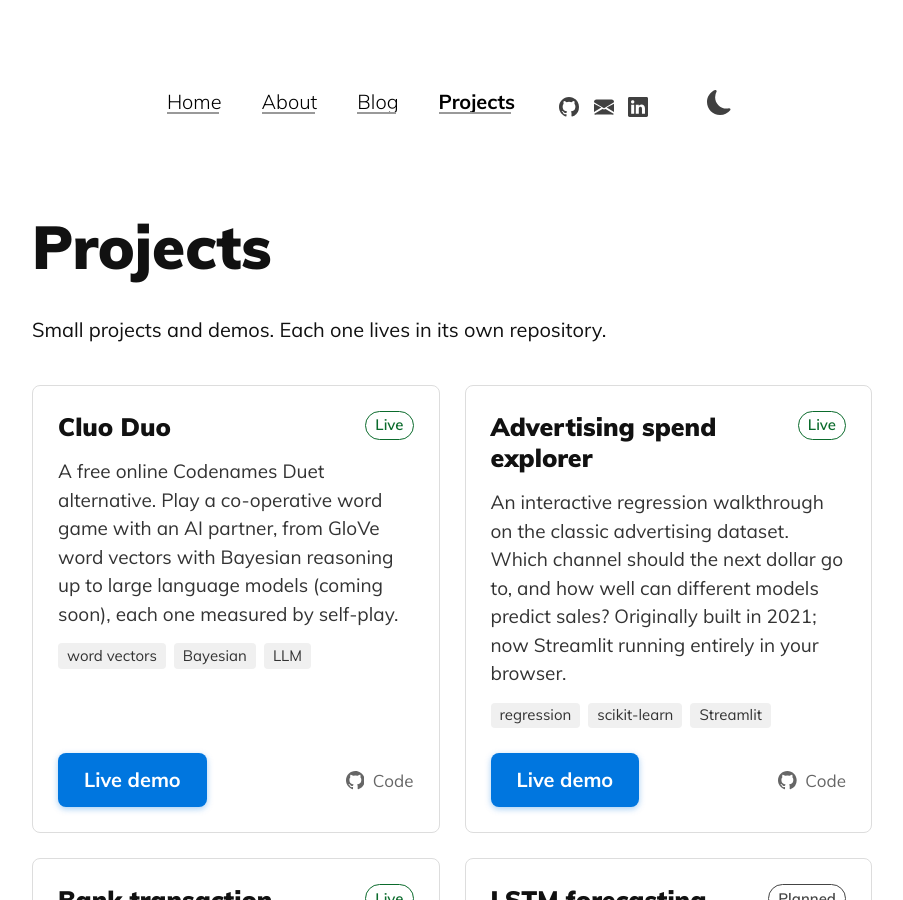
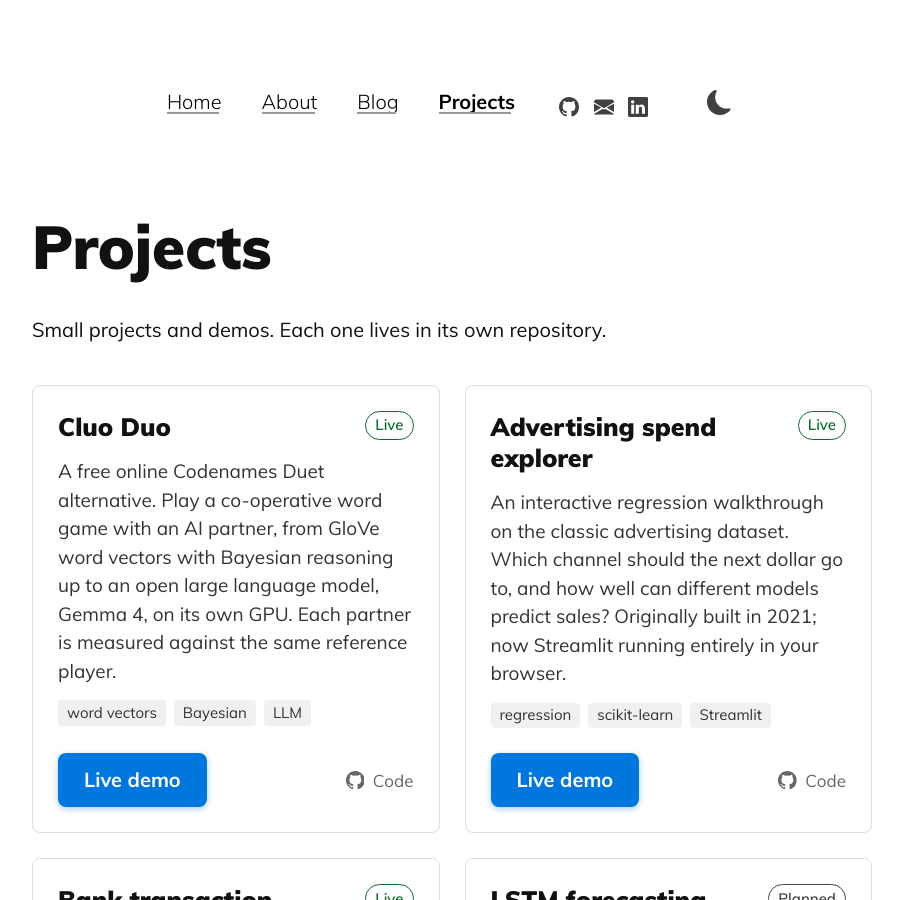
Before and after one commit to ryanward-io/ryanward-io.github.io, a Jekyll site: the page built from projects/index.md, in a window 1280 px wide and 900 px high. Shown: the whole window, without its empty margins (188-1091 px from the left). Built offline with Jekyll 4.4.1, drawn with Linux system fonts in a browser that asks for light colours.

Commit message:
Projects: Cluo Duo's Smart partner is live on Gemma 4

```diff
--- a/_data/projects.yml
+++ b/_data/projects.yml
@@ -3,7 +3,7 @@
 # At most 3 tags per card.
 - title: Cluo Duo
   status: live
-  summary: A free online Codenames Duet alternative. Play a co-operative word game with an AI partner, from GloVe word vectors with Bayesian reasoning up to large language models (coming soon), each one measured by self-play.
+  summary: A free online Codenames Duet alternative. Play a co-operative word game with an AI partner, from GloVe word vectors with Bayesian reasoning up to an open large language model, Gemma 4, on its own GPU. Each partner is measured against the same reference player.
   tags: [word vectors, Bayesian, LLM]
   demo: https://ryanward.dev/cluo-duo/
   repo: https://github.com/ryanward-io/cluo-duo
```
